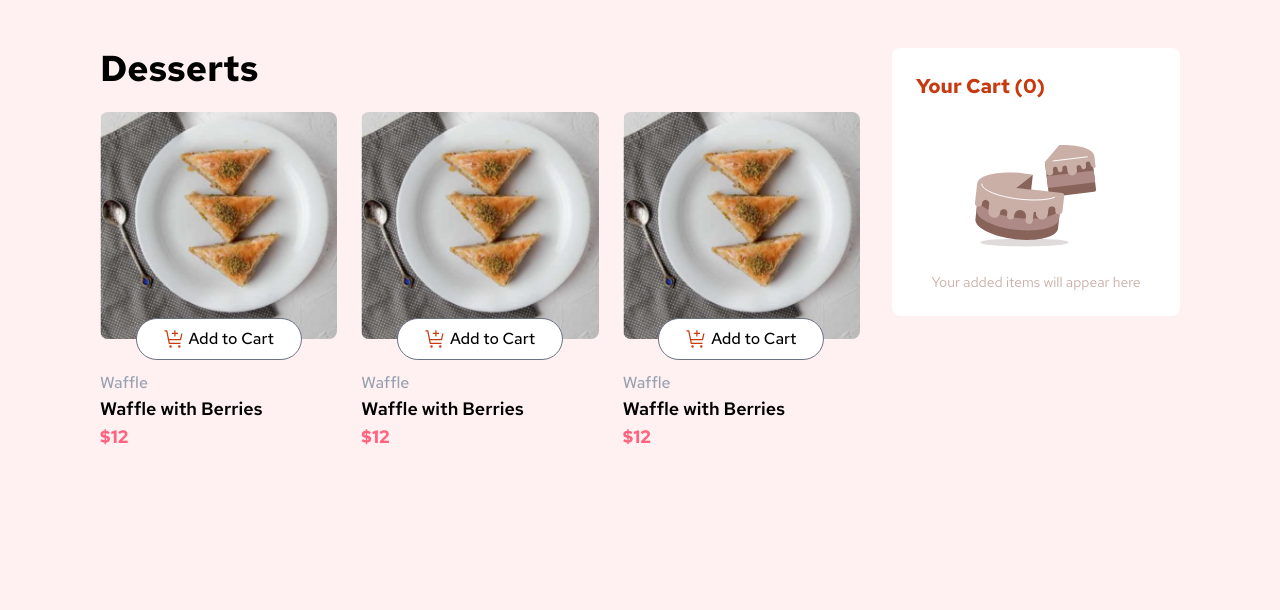
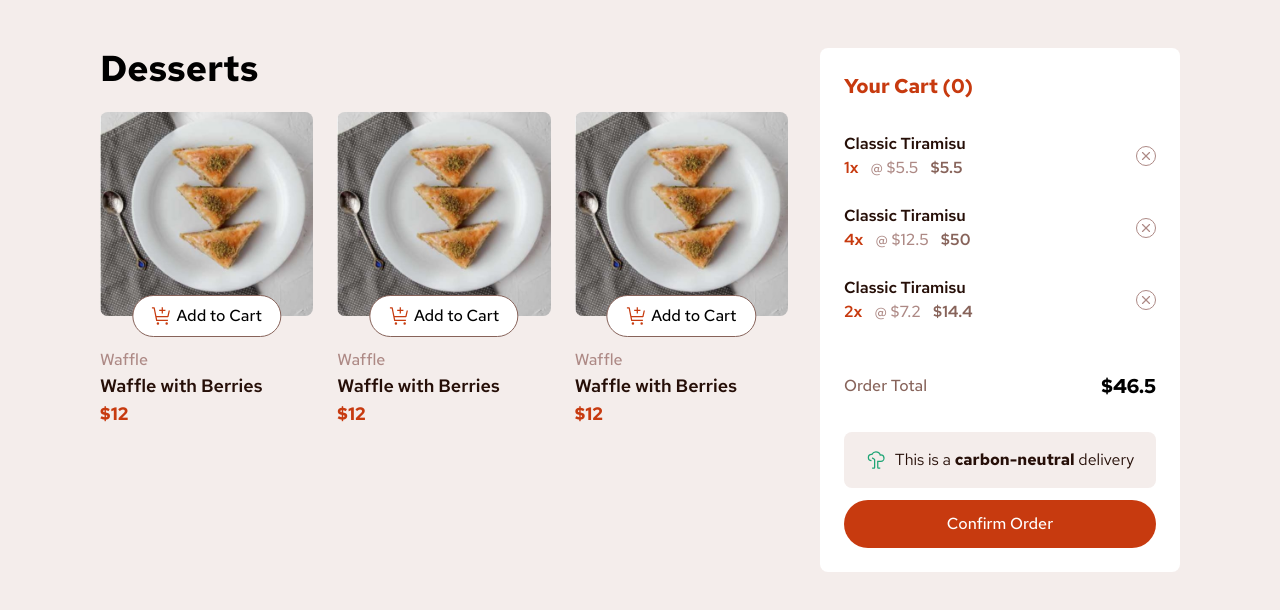
Before and after one commit to NitiemaAllassane/dessert-app, a React (Vite) app: page / in a window 1280 px wide. Shown: the top 610 px of the page. Built offline with nearby package versions, Linux system fonts and the light colour scheme; a web font is replaced by a local one.

Commit message:
Finish Cart component static state

```diff
--- a/src/App.tsx
+++ b/src/App.tsx
@@ -4,16 +4,16 @@ import Cart from "./components/Cart";
 
 function App() {
     return (
-        <main className="bg-rose-50 min-h-dvh py-12">
+        <main className="bg-(--rose-100) min-h-dvh py-12">
             <div className="container flex gap-8">
                 <div className="list">
                     <h1 className="text-4xl font-bold mb-6">Desserts</h1>
                     <div className="grid grid-cols-3 gap-6">
                         <DessertCard
                             image={{
-                                mobile: "/public/assets/images/image-baklava-mobile.jpg",
-                                tablet: "/public/assets/images/image-baklava-tablet.jpg",
-                                desktop: "/public/assets/images/image-baklava-desktop.jpg",
+                                mobile: "/assets/images/image-baklava-mobile.jpg",
+                                tablet: "/assets/images/image-baklava-tablet.jpg",
+                                desktop: "/assets/images/image-baklava-desktop.jpg",
                             }}
                             category="Waffle"
                             name="Waffle with Berries"
--- a/src/components/AddButton.tsx
+++ b/src/components/AddButton.tsx
@@ -4,8 +4,8 @@ function AddButton() {
     return (
         <button
             className='flex items-center justify-center gap-1 bg-white w-[70%] px-4 py-2 rounded-full border
-            border-gray-500 absolute bottom-0 left-1/2 -translate-x-1/2 translate-y-1/2 cursor-pointer
-            hover:text-rose-500 hover:border-2 hover:border-rose-500'
+            border-(--rose-500) absolute bottom-0 left-1/2 -translate-x-1/2 translate-y-1/2 cursor-pointer
+            hover:text-(--red) hover:border-2 hover:border-(--red)'
         >
             <span>
                 <img src={addIcon} alt="Basket Icon" />
--- a/src/components/Cart.tsx
+++ b/src/components/Cart.tsx
@@ -1,4 +1,12 @@
 import emptyImage from '../../public/assets/images/illustration-empty-cart.svg';
+import carbobIcon from '../../public/assets/images/icon-carbon-neutral.svg'
+import { X } from 'lucide-react';
+
+interface CartItemProps {
+    name: string;
+    price: number;
+    quantity: number;
+}
 
 function EmptyState() {
     return (
@@ -7,21 +15,112 @@ function EmptyState() {
                 <figure className='flex items-center justify-center mb-3'>
                     <img src={emptyImage} alt="Illustration empty cart" />
                 </figure>
-                <p className='text-sm text-(--rose-300)'>Your added items will appear here</p>
+                <p className='text-sm text-(--rose-400)'>
+                    Your added items will appear here
+                </p>
             </div>
         </article>
     )
 }
 
 
+function CartItem({name, price, quantity}: CartItemProps) {
+
+    return (
+        <article className='flex items-center justify-between'>
+            <div>
+                <h3 className='font-semibold text-(--rose-900)'>{name}</h3>
+                <p className='flex items-center gap-3'>
+                    <span className='text-(--red) font-semibold'>{quantity}x</span>
+                    <span className='text-(--rose-400) font-medium'>@ ${price}</span>
+                    <span className='text-(--rose-500) font-semibold'>${price * quantity}</span>
+                </p>
+            </div>
+
+            <button
+                className='group text-(--rose-400) w-5 h-5 rounded-full border border-(--rose-400)
+                flex items-center justify-center cursor-pointer hover:border-(--rose-900)'
+            >
+                <X size={14} className='group-hover:text-(--rose-900)' />
+            </button>
+        </article>
+    )
+}
+
+
+function OrderTotal({ value }: { value: number}) {
+    return (
+        <div className='flex items-center justify-between'>
+            <h3 className='text-(--rose-500) font-medium'>
+                Order Total
+            </h3>
+            <p className='text-xl font-bold'>
+                ${value}
+            </p>
+        </div>
+    )
+}
+
+function ConfirmButton() {
+    return (
+        <button
+            className='bg-(--red) inline-block w-full p-3
+            rounded-full text-white font-medium cursor-pointer'
+        >
+            Confirm Order
+        </button>
+    )
+}
+
+
 function Cart() {
     return (
-        <aside className='bg-white w-2xs p-6 rounded-lg'>
+        <aside className='bg-white w-90 p-6 rounded-lg'>
             <div>
                 <h2 className='text-xl text-(--red) font-bold mb-8'>
                     Your Cart (0)
                 </h2>
-                <EmptyState  />
+                {/* <EmptyState  /> */}
+
+                <section>
+                    <div className='grid grid-cols-1 gap-6 mb-12'>
+                        <CartItem
+                            name='Classic Tiramisu'
+                            price={5.50}
+                            quantity={1}
+                        />
+
+                        <CartItem
+                            name='Classic Tiramisu'
+                            price={12.50}
+                            quantity={4}
+                        />
+
+                        <CartItem
+                            name='Classic Tiramisu'
+                            price={7.20}
+                            quantity={2}
+                        />
+                    </div>
+
+                    <div className='mb-8'>
+                        <OrderTotal value={46.50} />
+                    </div>
+
+                    <article
+                        className='flex items-center justify-center gap-2
+                        bg-(--rose-100) p-4 rounded-lg mb-3'
+                    >
+                        <figure>
+                            <img src={carbobIcon} alt="Icon Carbon neutral" />
+                        </figure>
+                        <p className='text-(--rose-900)'>
+                            This is a <strong>carbon-neutral</strong> delivery
+                        </p>
+                    </article>
+                </section>
+
+                <ConfirmButton  />
             </div>
         </aside>
     )
--- a/src/components/DessertCard.tsx
+++ b/src/components/DessertCard.tsx
@@ -1,5 +1,5 @@
 import AddButton from "./AddButton";
-// import QuantitySelector from "./QuantitySelector";
+import QuantitySelector from "./QuantitySelector";
 
 interface DessertCardProps {
     image: {
@@ -33,9 +33,9 @@ function DessertCard({
                 {/* <QuantitySelector  /> */}
             </div>
             <div>
-                <p className="font-medium text-gray-400">{category}</p>
-                <h2 className="text-lg font-semibold text-black">{name}</h2>
-                <p className="text-lg font-bold text-rose-400">${price}</p>
+                <p className="font-medium text-(--rose-400) ">{category}</p>
+                <h2 className="text-lg font-semibold text-(--rose-900)">{name}</h2>
+                <p className="text-lg font-bold text-(--red)">${price}</p>
             </div>
         </article>
     )
--- a/src/components/QuantitySelector.tsx
+++ b/src/components/QuantitySelector.tsx
@@ -7,7 +7,7 @@ function IncrementButton() {
             cursor-pointer hover:bg-white'
         >
             <span>
-                <Plus size={16} className='text-white group-hover:text-rose-500'   />
+                <Plus size={16} className='text-white group-hover:text-(--red)'   />
             </span>
         </button>
     )
@@ -19,7 +19,7 @@ function DecrementButton() {
             className='group w-6 h-6 flex items-center justify-center border border-white rounded-full
             cursor-pointer hover:bg-white'
         >
-            <Minus size={16} className='text-white group-hover:text-rose-500'  />
+            <Minus size={16} className='text-white group-hover:text-(--red)'  />
         </button>
     )
 }
@@ -28,7 +28,7 @@ function DecrementButton() {
 function QuantitySelector() {
     return (
         <div
-            className='flex items-center justify-between gap-1 bg-rose-700 w-[70%] p-2
+            className='flex items-center justify-between gap-1 bg-(--red) w-[70%] p-2
             rounded-full absolute bottom-0 left-1/2 -translate-x-1/2 translate-y-1/2'
         >
 
```
